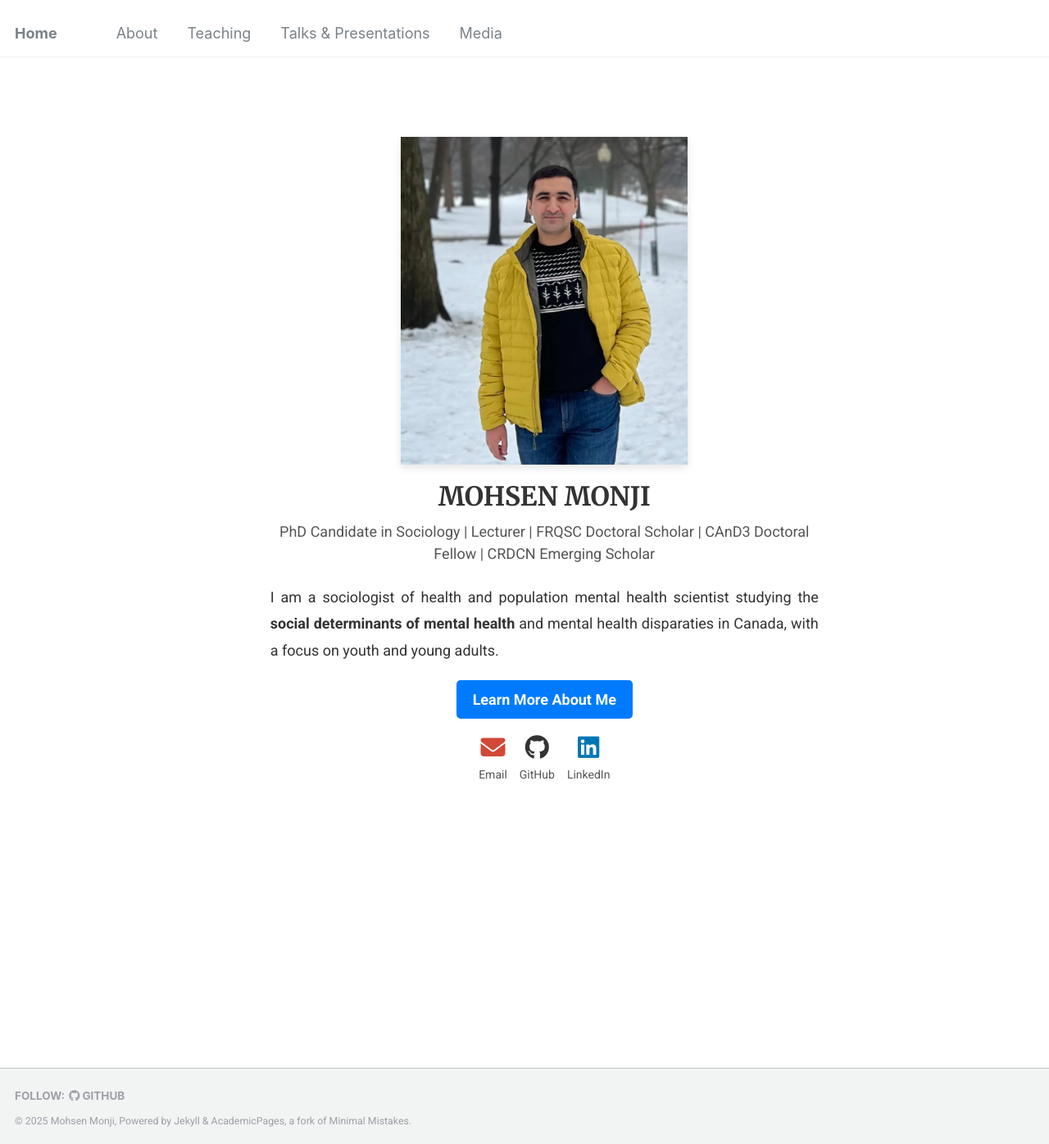
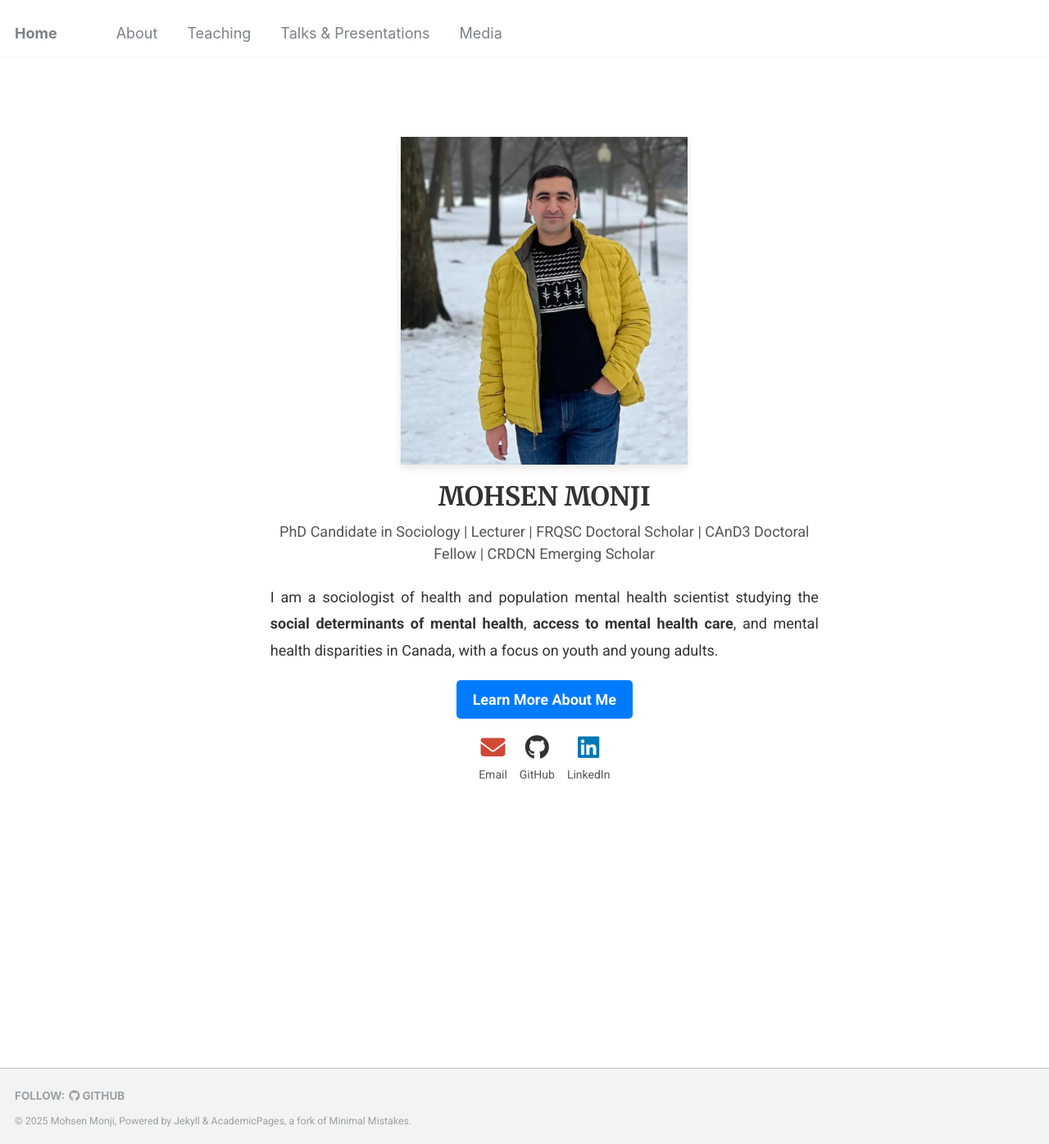
Before and after one commit to Mohsnmonji/mohsnmonji.github.io, a Jekyll site: the page built from _pages/front.md, in a window 1280 px wide and 1396 px high. Shown: the whole window at 82% size. Built offline with Jekyll 4.4.1, drawn with Linux system fonts in a browser that asks for light colours.

Commit message:
Update front.md

```diff
--- a/_pages/front.md
+++ b/_pages/front.md
@@ -26,9 +26,9 @@ hide_avatar: true
 
 
   <!-- Description -->
-  <p style="font-size: 18px; color: #333; text-align: justify; line-height: 1.8; margin-bottom: 20px;">
-    I am a sociologist of health and population mental health scientist studying the <strong>social determinants of mental health</strong> and mental health disparaties in Canada, with a focus on youth and young adults.
-  </p>
+<p style="font-size: 18px; color: #333; text-align: justify; line-height: 1.8; margin-bottom: 20px;">
+  I am a sociologist of health and population mental health scientist studying the <strong>social determinants of mental health</strong>, <strong>access to mental health care</strong>, and mental health disparities in Canada, with a focus on youth and young adults.
+</p>
 
   <!-- Button -->
   <div style="margin-bottom: 20px;">
```
